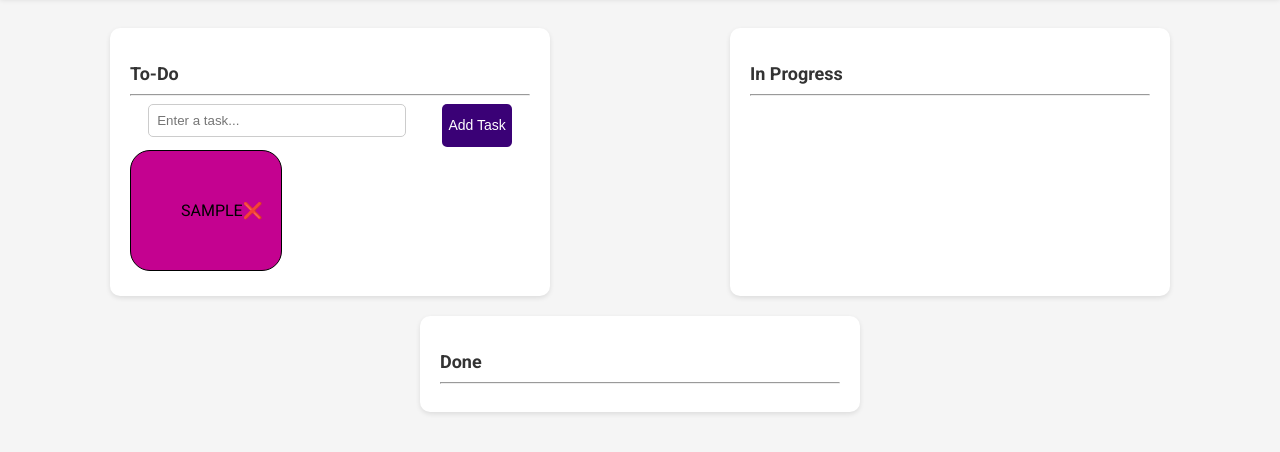
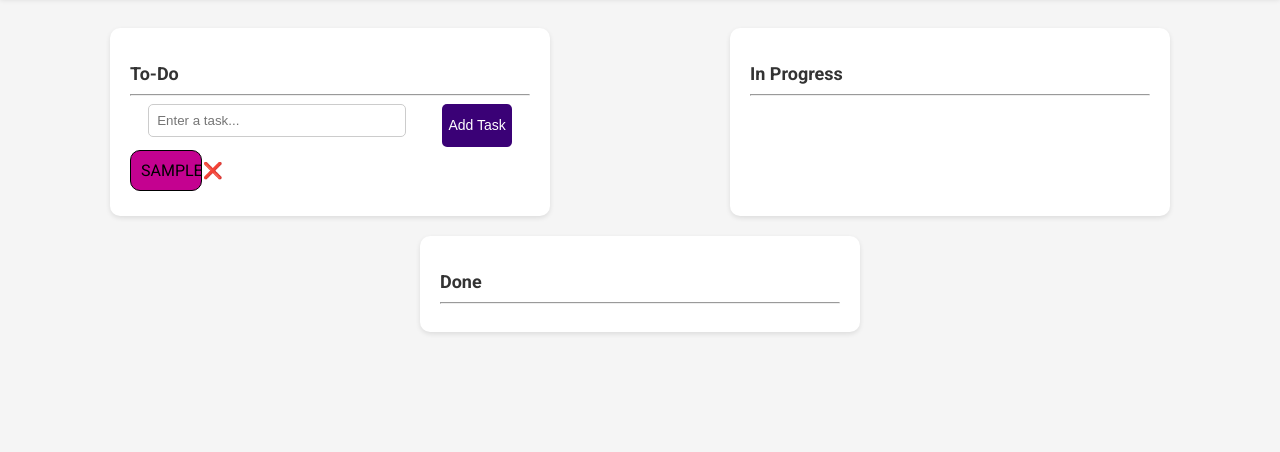
Before and after one commit to anonymouz18/DeMasked.media, a plain HTML site: page index.html in a window 1280 px wide. Both pictures are taken after typing "Sample" into the empty fields and a click on the button "Add Task". Shown: the part 92-544 px from the top of the page. Drawn offline with Linux system fonts and the light colour scheme.

Commit message:
border radius

```diff
--- a/style.css
+++ b/style.css
@@ -101,10 +101,9 @@ body {
 #todo .task {
     width: 95%;
     max-width: 50px;
-    padding: 50px;
+    padding: 10px;
     background: #c40290;
-    backdrop-filter: blur(10px);
-    border-radius: 20px;
+    border-radius: 10px;
     border: 1px solid #000000;
 
     /* Bright pink */
```
